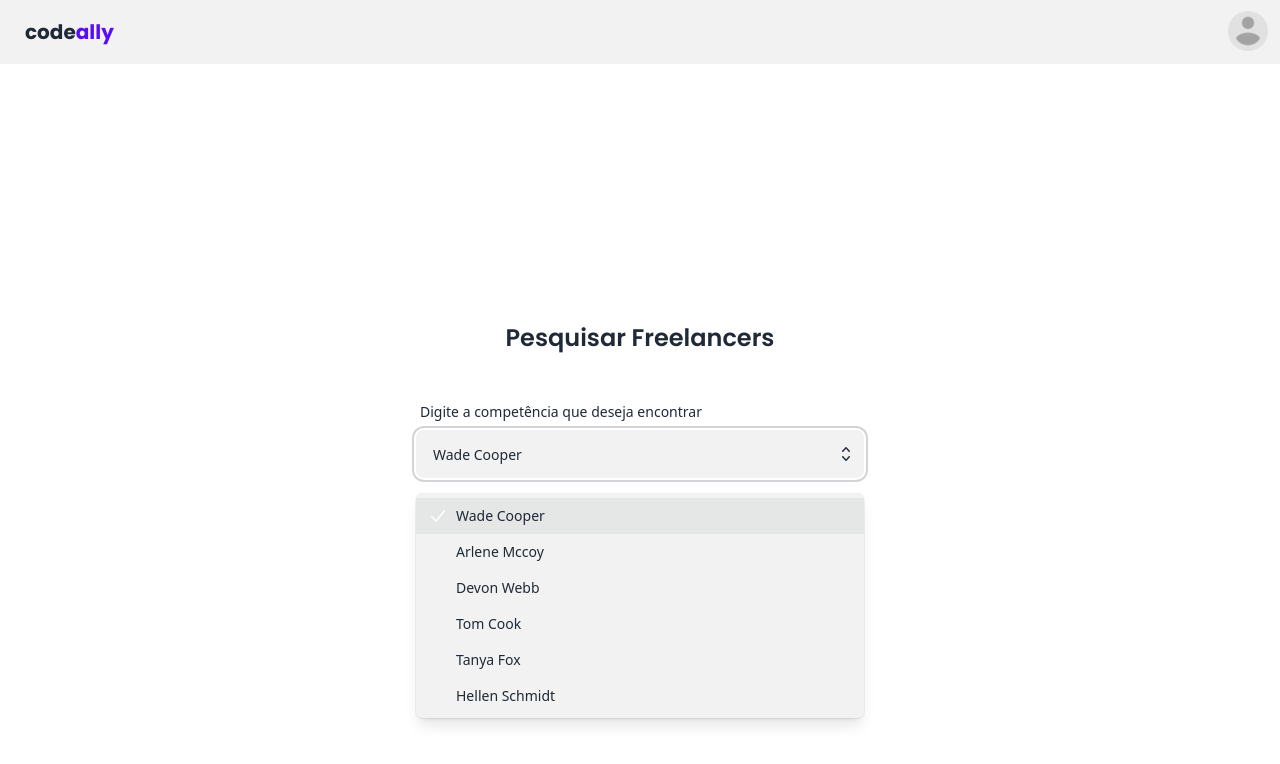
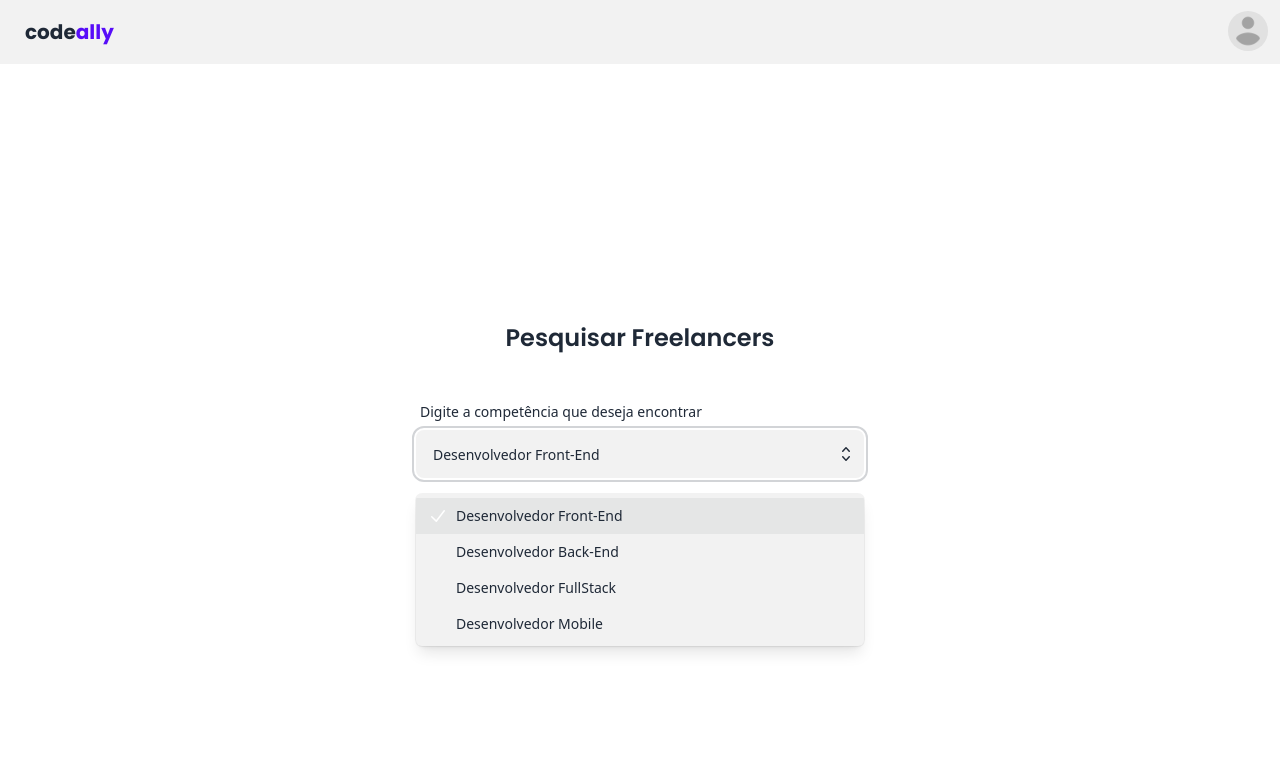
Before and after one commit to bernardomrl/codeally, a Next.js app in the folder app/: page /home in a window 1280 px wide. Both pictures are taken after a click on the button 850 px from the left and 454 px from the top of the page. Shown: the top 764 px of the page. Built offline with nearby package versions, Linux system fonts and the light colour scheme.

Commit message:
Alterado filtragem para competências.

```diff
--- a/app/src/app/home/page.tsx
+++ b/app/src/app/home/page.tsx
@@ -6,24 +6,28 @@ import { Header } from '@/components';
 import { Combobox, Transition } from '@headlessui/react';
 import { CheckIcon, ChevronUpDownIcon } from '@heroicons/react/20/solid';
 
-const people = [
-  { id: 1, name: 'Wade Cooper' },
-  { id: 2, name: 'Arlene Mccoy' },
-  { id: 3, name: 'Devon Webb' },
-  { id: 4, name: 'Tom Cook' },
-  { id: 5, name: 'Tanya Fox' },
-  { id: 6, name: 'Hellen Schmidt' }
+const competences = [
+  { id: 1, name: 'Desenvolvedor Front-End', value: 'DEVFE' },
+  { id: 2, name: 'Desenvolvedor Back-End', value: 'DEVBE' },
+  { id: 3, name: 'Desenvolvedor FullStack', value: 'DEVFS' },
+  { id: 4, name: 'Desenvolvedor Mobile', value: 'DEVMB' }
 ];
 
+interface Competence {
+  id: number;
+  name: string;
+  value: string;
+}
+
 export default function Home() {
-  const [selected, setSelected] = useState(people[0]);
+  const [selected, setSelected] = useState(competences[0]);
   const [query, setQuery] = useState('');
 
-  const filteredPeople =
+  const filteredSearch =
     query === ''
-      ? people
-      : people.filter((person) =>
-          person.name
+      ? competences
+      : competences.filter((competence) =>
+          competence.name
             .toLowerCase()
             .replace(/\s+/g, '')
             .includes(query.toLowerCase().replace(/\s+/g, ''))
@@ -46,7 +50,7 @@ export default function Home() {
             <div className="rounded-lg w-full relative">
               <Combobox.Input
                 className="input input-md bg-base-200 w-full"
-                displayValue={(person) => person.name}
+                displayValue={(competence: Competence) => competence.name}
                 onChange={(event) => setQuery(event.target.value)}
               />
               <Combobox.Button className="absolute inset-y-0 right-0 flex items-center pr-2">
@@ -61,20 +65,20 @@ export default function Home() {
               afterLeave={() => setQuery('')}
             >
               <Combobox.Options className="absolute mt-4 max-h-60 w-full overflow-auto rounded-md bg-base-200 py-1 text-base shadow-lg ring-1 ring-black ring-opacity-5 focus:outline-none sm:text-sm">
-                {filteredPeople.length === 0 && query !== '' ? (
+                {filteredSearch.length === 0 && query !== '' ? (
                   <div className="relative cursor-default select-none py-2 px-4 ">
                     Nothing found.
                   </div>
                 ) : (
-                  filteredPeople.map((person) => (
+                  filteredSearch.map((competence) => (
                     <Combobox.Option
-                      key={person.id}
+                      key={competence.id}
                       className={({ active }) =>
                         `relative cursor-default select-none py-2 pl-10 pr-4 ${
                           active ? 'bg-base-300' : ''
                         }`
                       }
-                      value={person}
+                      value={competence}
                     >
                       {({ selected, active }) => (
                         <>
@@ -83,7 +87,7 @@ export default function Home() {
                               selected ? 'font-medium' : 'font-normal'
                             }`}
                           >
-                            {person.name}
+                            {competence.name}
                           </span>
                           {selected ? (
                             <span
```
